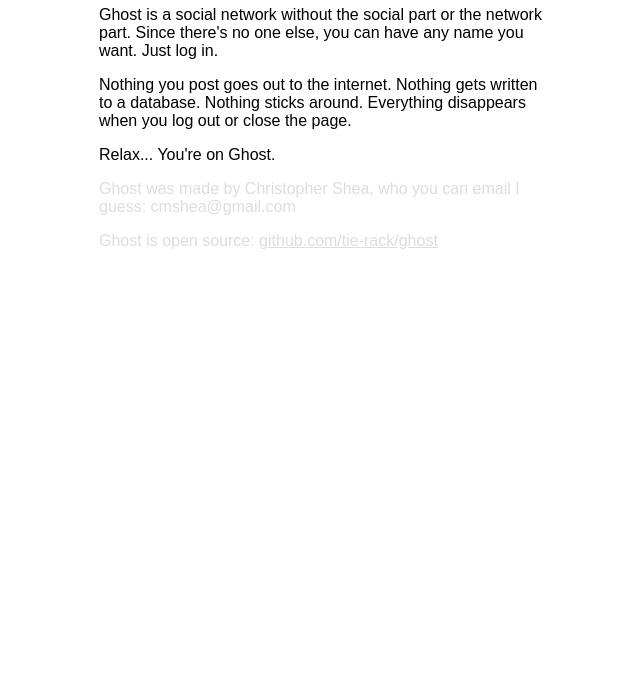
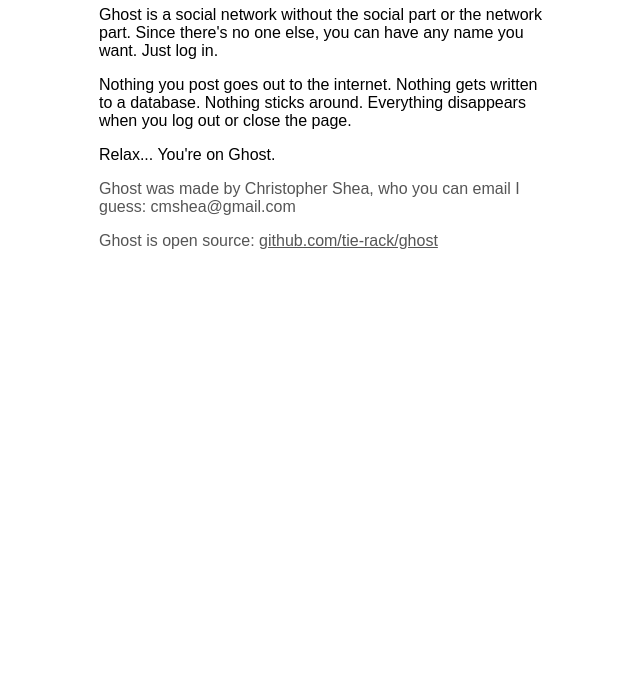
Before and after one commit to tie-rack/ghost, a website: page src/assets/index.html in a window 1280 px wide. Shown: the part 106-800 px from the top of the page, without its empty margins (316-956 px from the left). Drawn offline with nearby package versions, Linux system fonts and the light colour scheme; files that its build step writes are made by us from their sources.

Commit message:
Even I think things were too low contrast

```diff
--- a/src/sass/site.scss
+++ b/src/sass/site.scss
@@ -3,9 +3,9 @@
 // file, You can obtain one at http://mozilla.org/MPL/2.0/.
 
 $primary: #99f;
-$secondary: #555;
-$light: #888;
-$verylight: #ddd;
+$secondary: #333;
+$light: #444;
+$verylight: #555;
 
 body {
   font-family: sans-serif;
```
